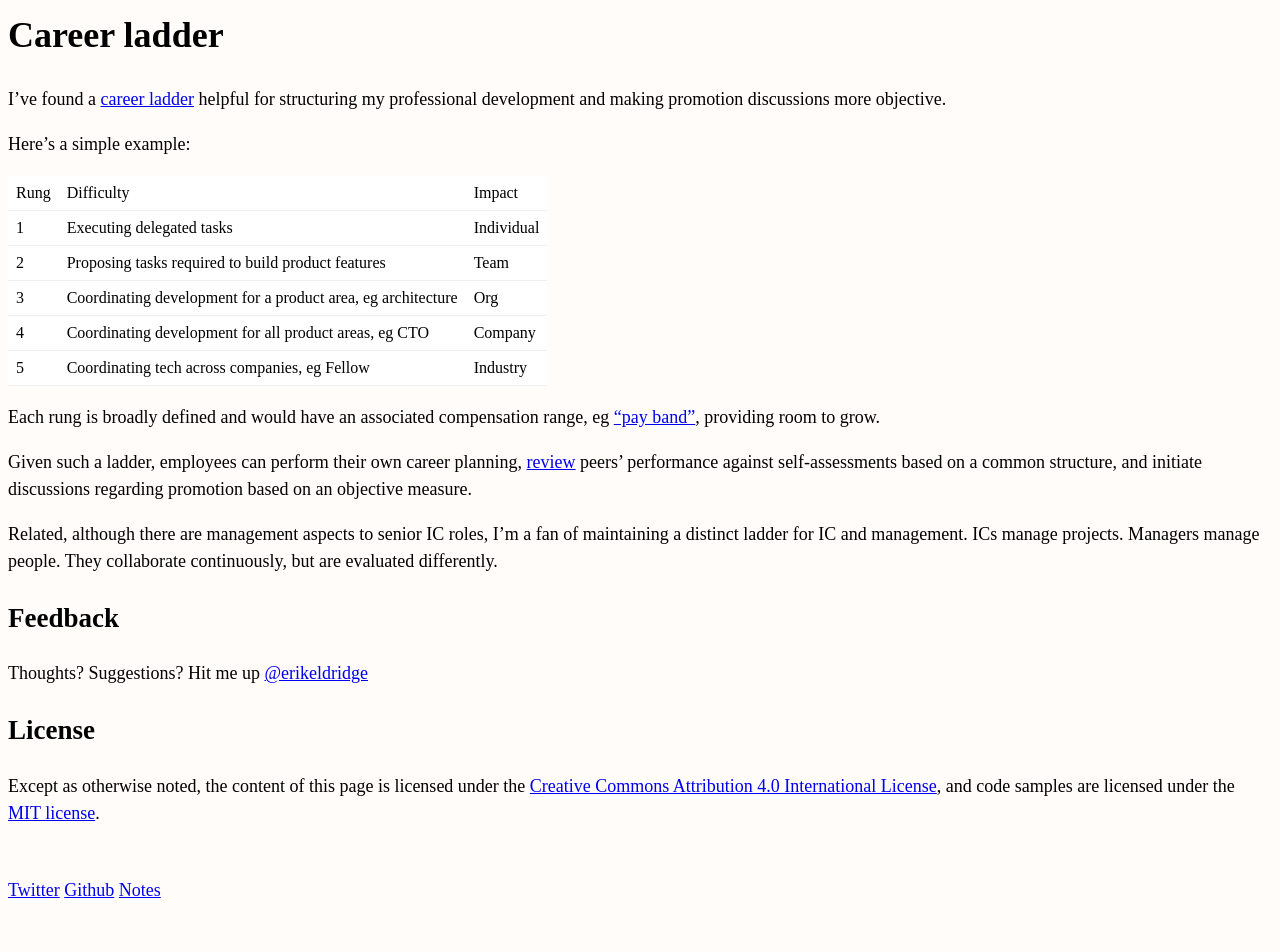
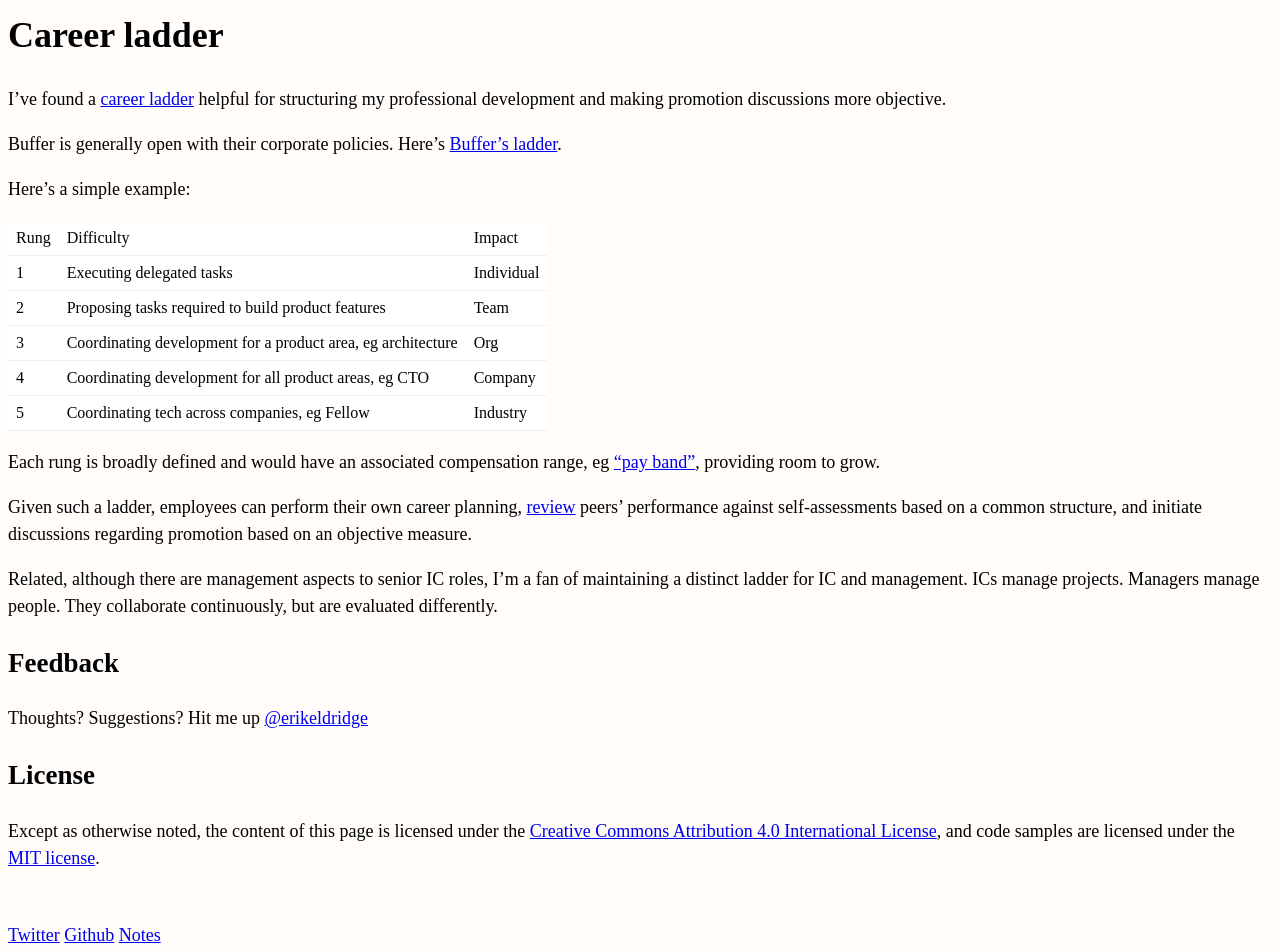
Before and after one commit to erikeldridge/erikeldridge.github.com, a Jekyll site: the page built from _posts/2018-03-25-career-ladder.md, in a window 1280 px wide. Built offline with Jekyll 4.4.1, drawn with Linux system fonts in a browser that asks for light colours; nearby versions of some CDN libraries; before the commit the page ends 907 px from its top, so only the background shows below that.

Commit message:
Update from Forestry.io - 2018-03-25-career-ladder.md

```diff
--- a/_posts/2018-03-25-career-ladder.md
+++ b/_posts/2018-03-25-career-ladder.md
@@ -8,6 +8,8 @@ tags:
 - management
 ---
 I've found a [career ladder](https://en.wikipedia.org/wiki/Career_ladder) helpful for structuring my professional development and making promotion discussions more objective.
+
+Buffer is generally open with their corporate policies. Here's [Buffer's ladder](https://open.buffer.com/engineering-career-framework/).
 
 Here's a simple example:
 
```
